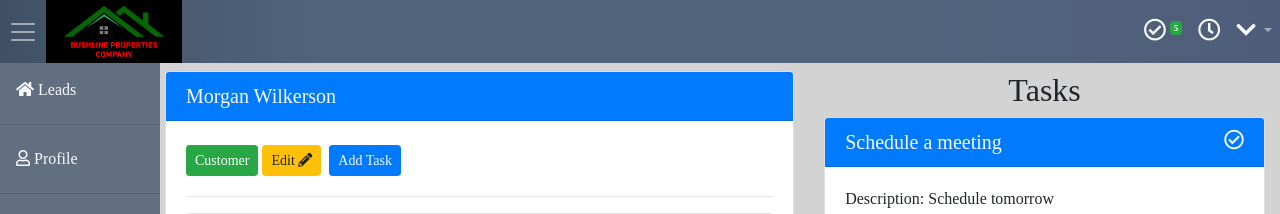
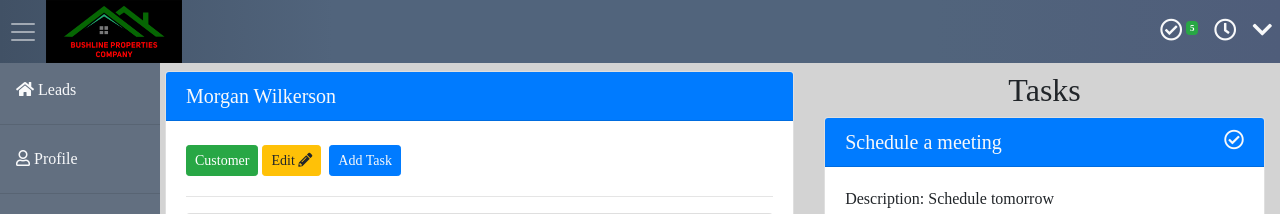
Before and after one commit to FrezeSteve/crm, a Django app: page /1/ in a window 1280 px wide. Shown: the top 214 px of the page. Run offline with Django 3.2, Linux system fonts and the light colour scheme; a user stored in the database is signed in; data comes from the database, SQL or seed files in the repository; some libraries are stand-ins or nearby versions.

Commit message:
css bug fix

```diff
--- a/lead/static/css/style.css
+++ b/lead/static/css/style.css
@@ -42,7 +42,7 @@ nav {
         display: initial;
     }
     a#navbarDrop.dropdown-toggle::after {
-        /* display: none; */
+        display: none;
     }
     .dropdown-menu {
         right: .25em;
```
